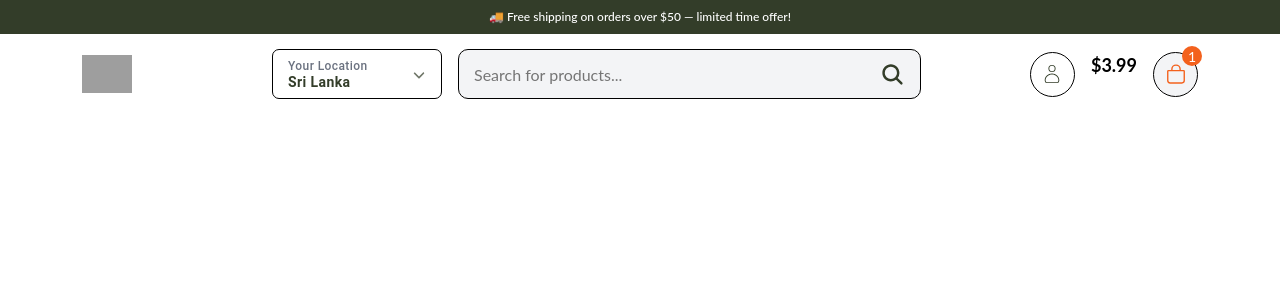
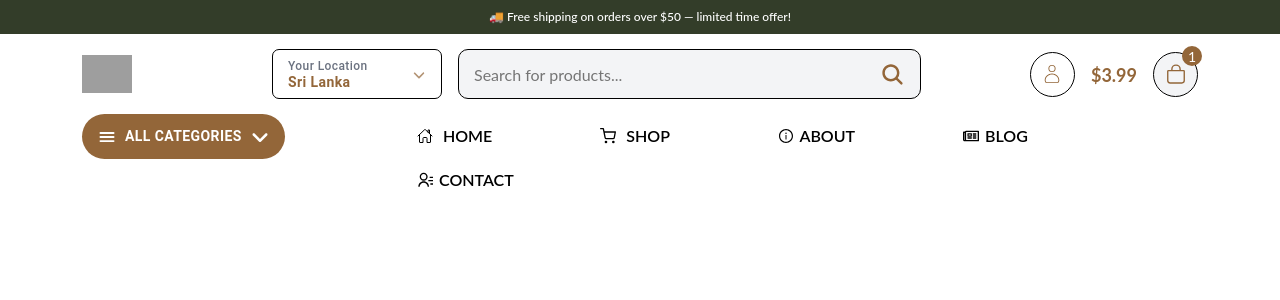
Before and after one commit to abheetha7D0/fullstack-ecommerce, a React (Create React App) app: page / in a window 1280 px wide. Shown: the top 300 px of the page. Built offline with nearby package versions, Linux system fonts and the light colour scheme; grey boxes are pictures that could not be loaded; the HTML template or start-up script is replaced by a standard one.

Commit message:
feat: update header component with navigation and search box

```diff
--- a/src/App.css
+++ b/src/App.css
@@ -40,7 +40,7 @@ body {
     height: 50px;
     min-width: 170px;
     color:
-        #333d29 !important;
+        #936639 !important;
     border: 1px solid rgba(0, 0, 0, 2) !important;
     border-radius: 7px !important;
     padding: 10px 15px !important;
@@ -63,7 +63,7 @@ body {
     font-size: 14px !important;
     text-transform:
         capitalize !important;
-    color: #333d29 !important;
+    color: #936639 !important;
     font-weight: 700;
     line-height: 16px;
 }
@@ -100,7 +100,7 @@ header .headerSearch button {
     height: 45px !important;
     width: 45px !important;
     border-radius: 50% !important;
-    color: #333d29 !important;
+    color: #936639 !important;
 }
 
 header .headerSearch button svg {
@@ -115,7 +115,7 @@ header .part3 .circle{
     width: 45px !important;
     border-radius: 50px !important;
     border: 1px solid rgba(0, 0, 0, 1) !important;
-    color: #333d29;
+    color: #936639;
 }
 
 header .part3 .circle svg{
@@ -123,7 +123,8 @@ header .part3 .circle svg{
 }
 .cartTab .price{
     font-size: 18px;
-    color: rgba(0, 0, 0, 8);
+    margin-top: 10px;
+    color: #936639 !important;
     font-weight: 700;
 
 }
@@ -133,7 +134,7 @@ header .part3 .circle svg{
 
 }
 .cartTab button svg{
-    color: #f3611d !important;
+    color: #936639 !important;
 
 }
 
@@ -141,14 +142,57 @@ header .part3 .circle svg{
     position: absolute;
     top: -6px;
     right: -4px;
-    background: #f3611d;
+    background: #936639;
     border-radius: 50px;
     color: #fff;
     width: 20px;
     height: 20px;
 }
 
+nav .allCatTap{
+    background: #936639;
+    padding: 10px 15px;
+    border-radius: 30px;
+}
+nav .allCatTap *{
+    color: #fff !important;
+}
+nav .allCatTap:hover{
+    background: #936639;
+}
+nav .allCatTap .text{
+    font-weight: 600;
+}
+nav .allCatTap .icon1 svg{
+    font-size: 20px !important;
+}
+nav .allCatTap .icon2 svg{
+    font-size: 20px !important;
+}
+nav .navPart2 ul{
+    margin-bottom: 0px !important;
+}
+nav .navPart2 ul li a{
+    font-size: 16px;
+    font-weight: 600;
+    text-decoration: none;
+    color: rgba(0, 0, 0, 7);
+    text-transform: uppercase;
+    display: flex;
+    align-items: center;
+    padding: 10px 50px;
+    transition: all 0.2s ease-in-out;
+}
+nav .navPart2 ul li a svg{
+    font-size: 16px;
+    margin-right: 2px;
+}
 
+nav .navPart2 ul li a:hover{
+    background: #f3f4f6;
+    color: #936639;
+    transform: translateY(-2px);
+}
 :root {
     --primary: #2563eb;
     --primary-dark: #1e40af;
--- /dev/null
+++ b/src/Components/Header/Navigation/index.js
@@ -0,0 +1,44 @@
+import "bootstrap/dist/css/bootstrap.min.css";
+import Button from '@mui/material/Button';
+import { IoMenu } from "react-icons/io5";
+import { FaAngleDown } from "react-icons/fa6";
+import { Link } from "react-router-dom";
+import { IoHomeOutline } from "react-icons/io5";
+import { RiContactsLine } from "react-icons/ri";
+import { FiShoppingCart } from "react-icons/fi";
+import { AiOutlineInfoCircle } from "react-icons/ai";
+import { FaRegNewspaper } from "react-icons/fa";
+
+const Navigation = () => {
+    return (
+        <nav>
+            <div className="container">
+                <div className="row">
+                    <div className="col-sm-3 navPart1">
+                        <Button className="allCatTap align-items-center">
+                            <span className="icon1 me-2">
+                                <IoMenu />
+                            </span>
+                            <span className="text">All Categories</span>
+
+                            <span className="icon2 ms-2">
+                                <FaAngleDown />
+                            </span>
+                        </Button>
+                    </div>
+                    <div className="col-sm-9 navPart2 d-felex align-items-center">
+                        <ul className="list list-inline ms-auto">
+                            <li className="list-inline-item"><Link to="/"><IoHomeOutline /> &nbsp; Home</Link></li>
+                            <li className="list-inline-item"><Link to="/shop"><FiShoppingCart /> &nbsp; Shop</Link></li>
+                            <li className="list-inline-item"><Link to="/contact"> <AiOutlineInfoCircle /> &nbsp;About</Link></li>
+                            <li className="list-inline-item"><Link to="/about"><FaRegNewspaper /> &nbsp;Blog</Link></li>
+                            <li className="list-inline-item"><Link to="/contact"><RiContactsLine />&nbsp;Contact</Link></li>
+                        </ul>
+                    </div>
+
+                </div>
+            </div>
+        </nav>
+    );
+}
+export default Navigation;
--- /dev/null
+++ b/src/Components/Header/SearchBox/index.js
@@ -0,0 +1,12 @@
+import "bootstrap/dist/css/bootstrap.min.css";
+import Button from '@mui/material/Button';
+import { IoSearch } from "react-icons/io5";
+const SearchBox = () => {
+    return (
+        <div className="headerSearch ms-3 me-3 d-flex align-items-center">
+            <input type="text" placeholder="Search for products..." />
+            <Button className="ms-2"><IoSearch /></Button>
+        </div>
+    );
+}
+export default SearchBox;
--- a/src/Components/Header/index.js
+++ b/src/Components/Header/index.js
@@ -2,11 +2,11 @@ import "bootstrap/dist/css/bootstrap.min.css";
 import { Link } from 'react-router-dom';
 import Logo from '../../assets/logo.png'
 import CountryDropdown from '../CountryDropdown';
-import { IoSearch } from "react-icons/io5";
 import Button from '@mui/material/Button';
 import { CiUser } from "react-icons/ci";
 import { IoBagOutline } from "react-icons/io5";
-
+import SearchBox from "./SearchBox";
+import Navigation from "./Navigation";
 const Header = () => {
     return (
         <>
@@ -26,12 +26,8 @@ const Header = () => {
                             </div>
                             <div className="col-sm-10 d-flex align-items-center part2">
                                 <CountryDropdown />
-                                {/*Header Search Start Here*/}
-                                <div className="headerSearch ms-3 me-3 d-flex align-items-center">
-                                    <input type="text" placeholder="Search for products..." />
-                                    <Button className="ms-2"><IoSearch /></Button>
-                                </div>
-                                {/*Header Search End Here*/}
+
+                                <SearchBox />
 
                                 <div className="part3 d-flex align-items-center ms-auto">
                                     <Button className="circle me-3"><CiUser /></Button>
@@ -50,6 +46,9 @@ const Header = () => {
                     </div>
 
                 </header>
+
+                <Navigation />
+
             </div>
         </>
     )
```
